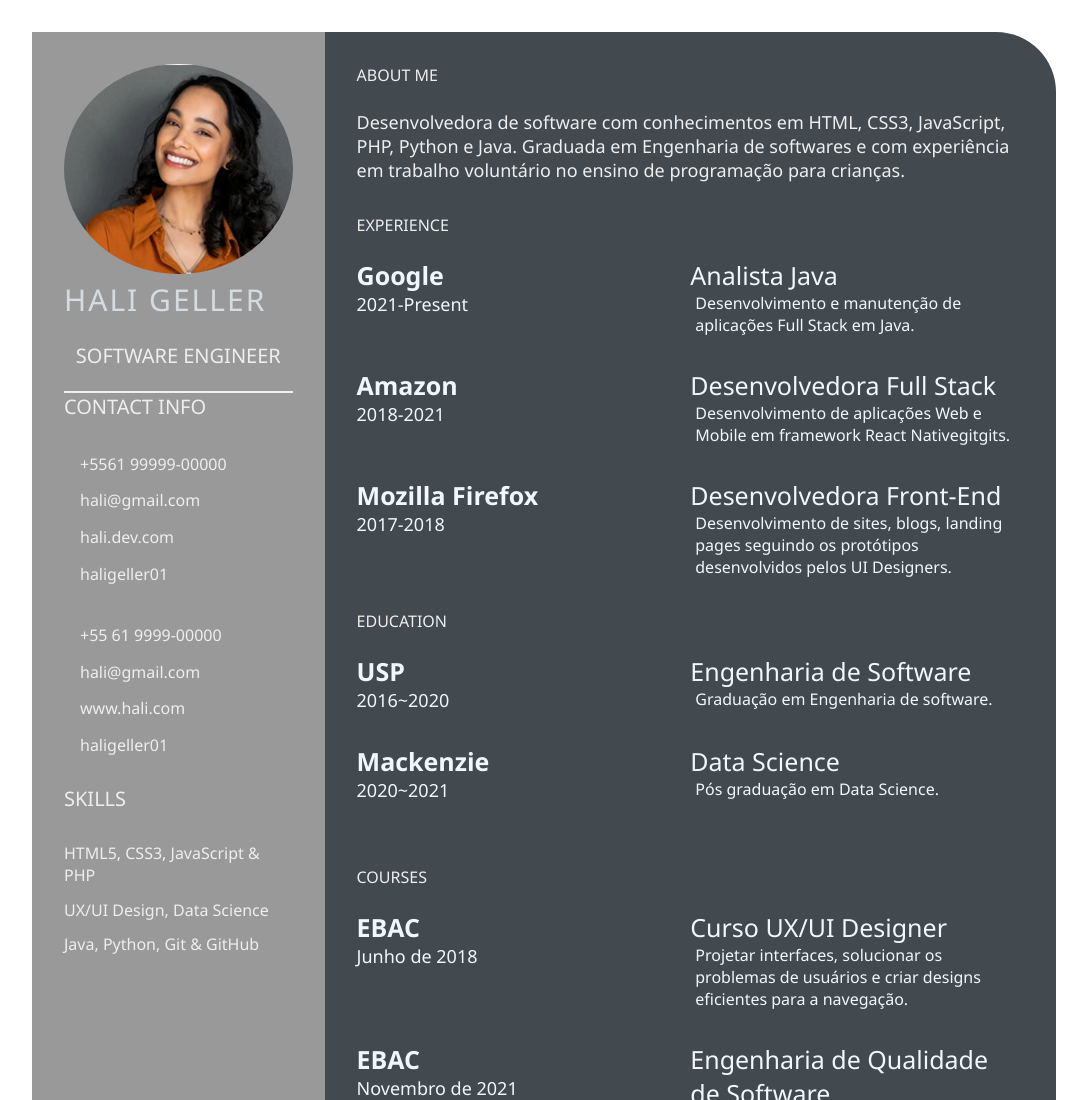
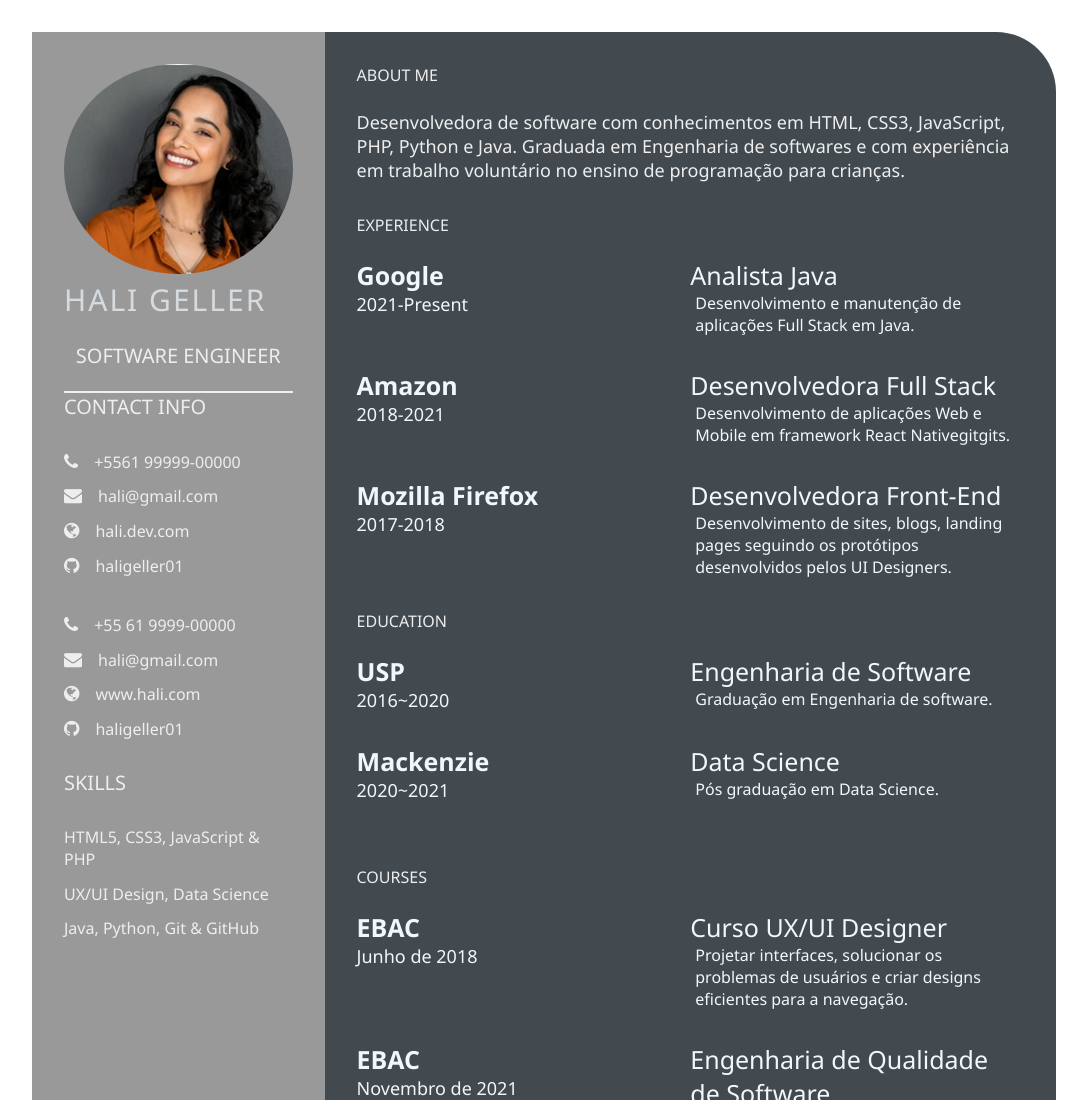
Before and after one commit to halisouzax/devweekgit.github.io, a plain HTML site: page index.html in a window 1280 px wide. Shown: the top 1100 px of the page, without its empty margins (96-1183 px from the left). Drawn offline with Linux system fonts and the light colour scheme.

Commit message:
atualizar

```diff
--- a/index.html
+++ b/index.html
@@ -4,7 +4,17 @@
     <meta charset="UTF-8">
     <meta http-equiv="X-UA-Compatible" content="IE=edge">
     <meta name="viewport" content="width=device-width, initial-scale=1.0">
-    <title>Hali Geller CV</title>
+    <title>Daniel Santos CV</title>
+
+    <!-- Google font  -->
+    <link rel="preconnect" href="https://fonts.googleapis.com">
+    <link rel="preconnect" href="https://fonts.gstatic.com" crossorigin>
+    <link href="https://fonts.googleapis.com/css2?family=Roboto:ital,wght@0,100;0,300;0,400;0,700;1,100;1,300;1,400;1,700&display=swap" rel="stylesheet">
+
+    <!-- font-awesome -->
+    <link rel="stylesheet" href="https://cdnjs.cloudflare.com/ajax/libs/font-awesome/4.7.0/css/font-awesome.min.css">
+
+    <!-- Custom CSS -->
     <link rel="stylesheet" href="style.css">
 </head>
 <body>
```
